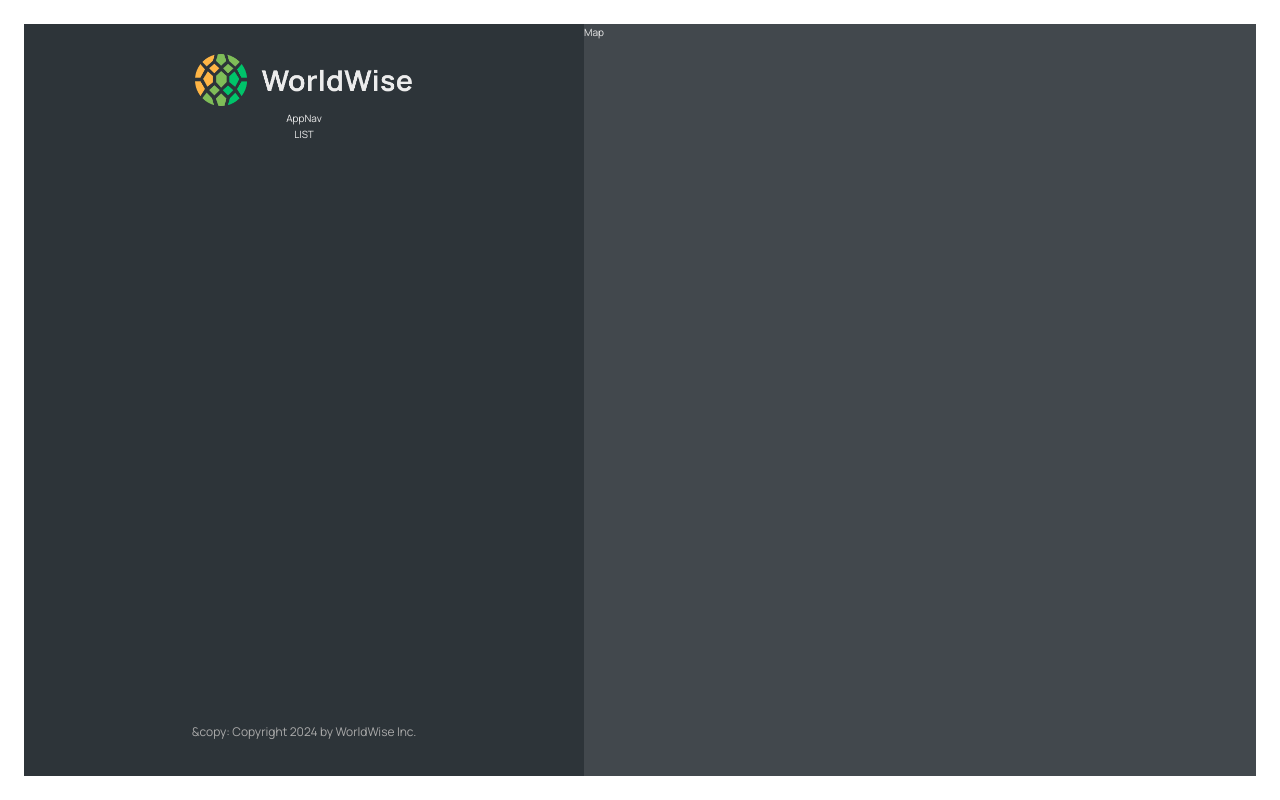
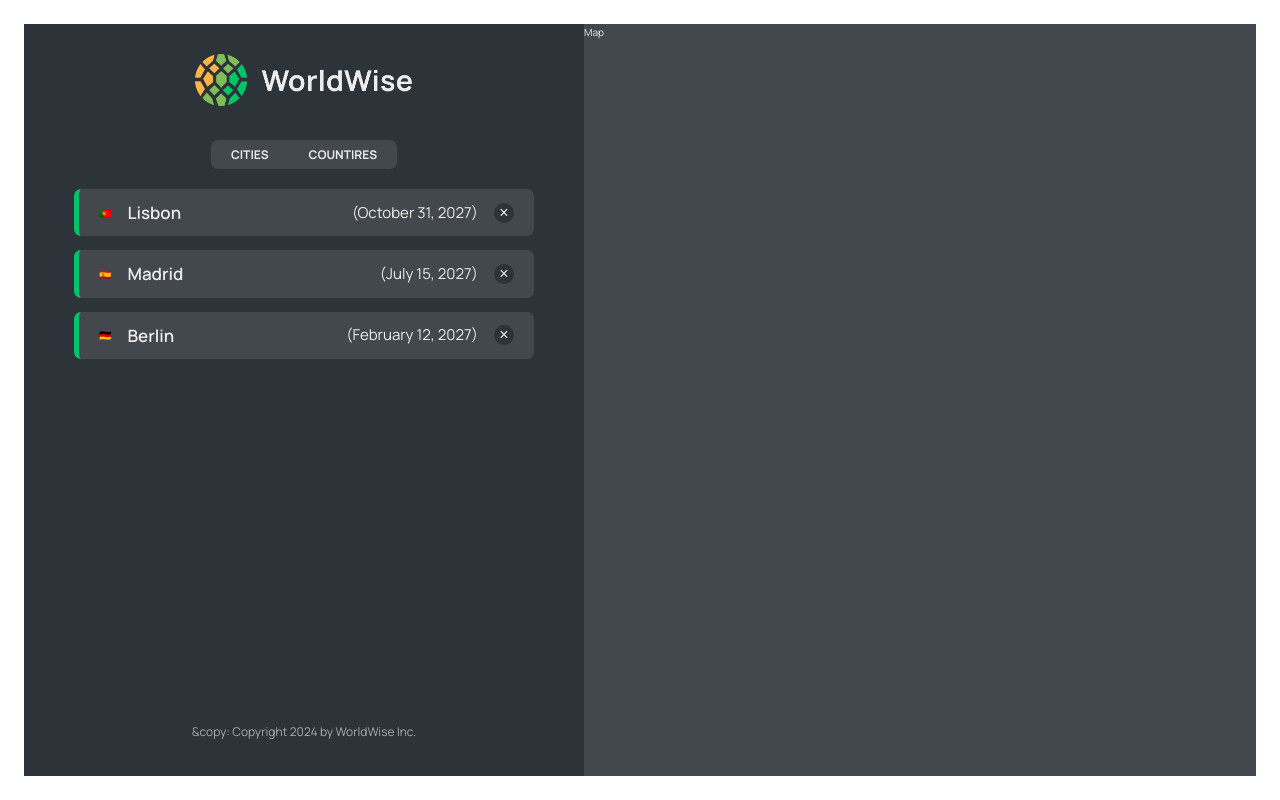
Before and after one commit to abdGhost/worldwise-react, a React (Vite) app: page /app in a window 1280 px wide. Built offline with nearby package versions, Linux system fonts and the light colour scheme; data requests are answered from the project's data file.

Commit message:
added city component

```diff
--- a/package.json
+++ b/package.json
@@ -7,9 +7,11 @@
     "dev": "vite",
     "build": "vite build",
     "lint": "eslint . --ext js,jsx --report-unused-disable-directives --max-warnings 0",
-    "preview": "vite preview"
+    "preview": "vite preview",
+    "server": "json-server --watch data/cities.json --port 8000"
   },
   "dependencies": {
+    "json-server": "^1.0.0-alpha.23",
     "react": "^18.2.0",
     "react-dom": "^18.2.0",
     "react-router-dom": "^6.23.0"
--- a/src/App.jsx
+++ b/src/App.jsx
@@ -1,22 +1,52 @@
+/* eslint-disable no-unused-vars */
 import { BrowserRouter, Routes, Route } from "react-router-dom";
+import { useState, useEffect } from "react";
 import Product from "./pages/Product";
 import Price from "./pages/Pricing";
 import HomePage from "./pages/HomePage";
 import PageNotFound from "./pages/PageNotFound";
 import AppLayout from "./pages/AppLayout";
 import Login from "./pages/Login";
+import CityList from "./components/CityList";
+
+const BASE_URL = "http://localhost:8000";
 
 export default function App() {
+  const [cities, setCities] = useState([]);
+  const [isLoading, setIsLoading] = useState(false);
+
+  useEffect(function () {
+    async function fetchCities() {
+      try {
+        setIsLoading(true);
+        const res = await fetch(`${BASE_URL}/cities`);
+        const data = await res.json();
+        setCities(data);
+      } catch (error) {
+        alert("Error loading data");
+      } finally {
+        setIsLoading(false);
+      }
+    }
+    fetchCities();
+  }, []);
+
   return (
     <BrowserRouter>
       <Routes>
-        <Route path="/" element={<HomePage />} />
+        <Route index element={<HomePage />} />
         <Route path="product" element={<Product />} />
         <Route path="pricing" element={<Price />} />
         <Route path="login" element={<Login />} />
         <Route path="app" element={<AppLayout />}>
-          <Route index element={<p>LIST</p>} />
-          <Route path="cities" element={<p>List of cities</p>} />
+          <Route
+            index
+            element={<CityList cities={cities} isLoading={isLoading} />}
+          />
+          <Route
+            path="cities"
+            element={<CityList cities={cities} isLoading={isLoading} />}
+          />
           <Route path="countries" element={<p>List of country</p>} />
           <Route path="form" element={<p>form</p>} />
         </Route>
--- a/src/components/AppNav.jsx
+++ b/src/components/AppNav.jsx
@@ -1,3 +1,16 @@
+import { NavLink } from "react-router-dom";
+import styles from "./AppNav.module.css";
 export default function AppNav() {
-  return <div>AppNav</div>;
+  return (
+    <nav className={styles.nav}>
+      <ul>
+        <li>
+          <NavLink to="cities">Cities</NavLink>
+        </li>
+        <li>
+          <NavLink to="countries">Countires</NavLink>
+        </li>
+      </ul>
+    </nav>
+  );
 }
--- /dev/null
+++ b/src/components/CityItems.jsx
@@ -0,0 +1,23 @@
+/* eslint-disable react/prop-types */
+/* eslint-disable no-unused-vars */
+import styles from "./CityItem.module.css";
+
+const formatDate = (date) =>
+  new Intl.DateTimeFormat("en", {
+    day: "numeric",
+    month: "long",
+    year: "numeric",
+    //   weekday: "long",
+  }).format(new Date(date));
+
+export default function CityItems({ city }) {
+  const { cityName, emoji, date } = city;
+  return (
+    <li className={styles.cityItem}>
+      <span className={styles.cityEmoji}>{emoji}</span>
+      <h3 className={styles.name}>{cityName}</h3>
+      <time className={styles.date}>({formatDate(date)})</time>
+      <button className={styles.deleteBtn}>&times;</button>
+    </li>
+  );
+}
--- /dev/null
+++ b/src/components/CityList.jsx
@@ -0,0 +1,24 @@
+/* eslint-disable react/prop-types */
+/* eslint-disable no-unused-vars */
+import CityItems from "./CityItems";
+import styles from "./CityList.module.css";
+
+import Spinner from "./Spinner";
+import Message from "./Message";
+
+export default function CityList({ cities, isLoading }) {
+  if (isLoading) return <Spinner />;
+
+  if (!cities.length)
+    return (
+      <Message message="Add your cities by clicking on a city on the map" />
+    );
+
+  return (
+    <ul className={styles.cityList}>
+      {cities.map((city) => (
+        <CityItems city={city} key={city.id} />
+      ))}
+    </ul>
+  );
+}
--- a/src/components/Message.jsx
+++ b/src/components/Message.jsx
@@ -1,3 +1,4 @@
+/* eslint-disable react/prop-types */
 import styles from "./Message.module.css";
 
 function Message({ message }) {
--- a/src/components/Sidebar.jsx
+++ b/src/components/Sidebar.jsx
@@ -10,6 +10,7 @@
       <AppNav />
 
       <Outlet />
+
       <footer className={styles.footer}>
         <p className={styles.copyright}>
           &copy: Copyright {new Date().getFullYear()} by WorldWise Inc.
```
Also changed, not shown: 1 other file (tests, documents, lock files or other folders).
